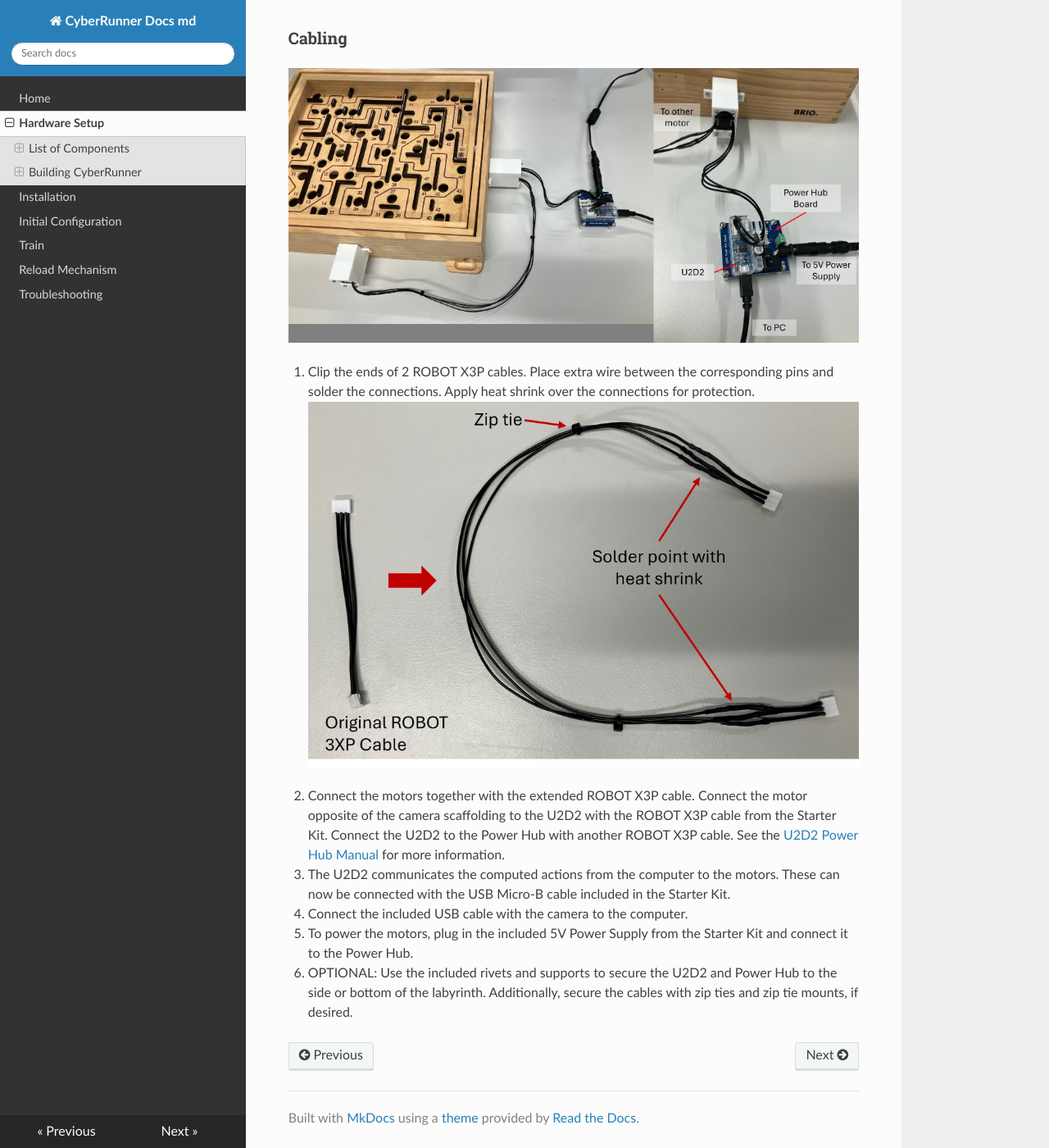
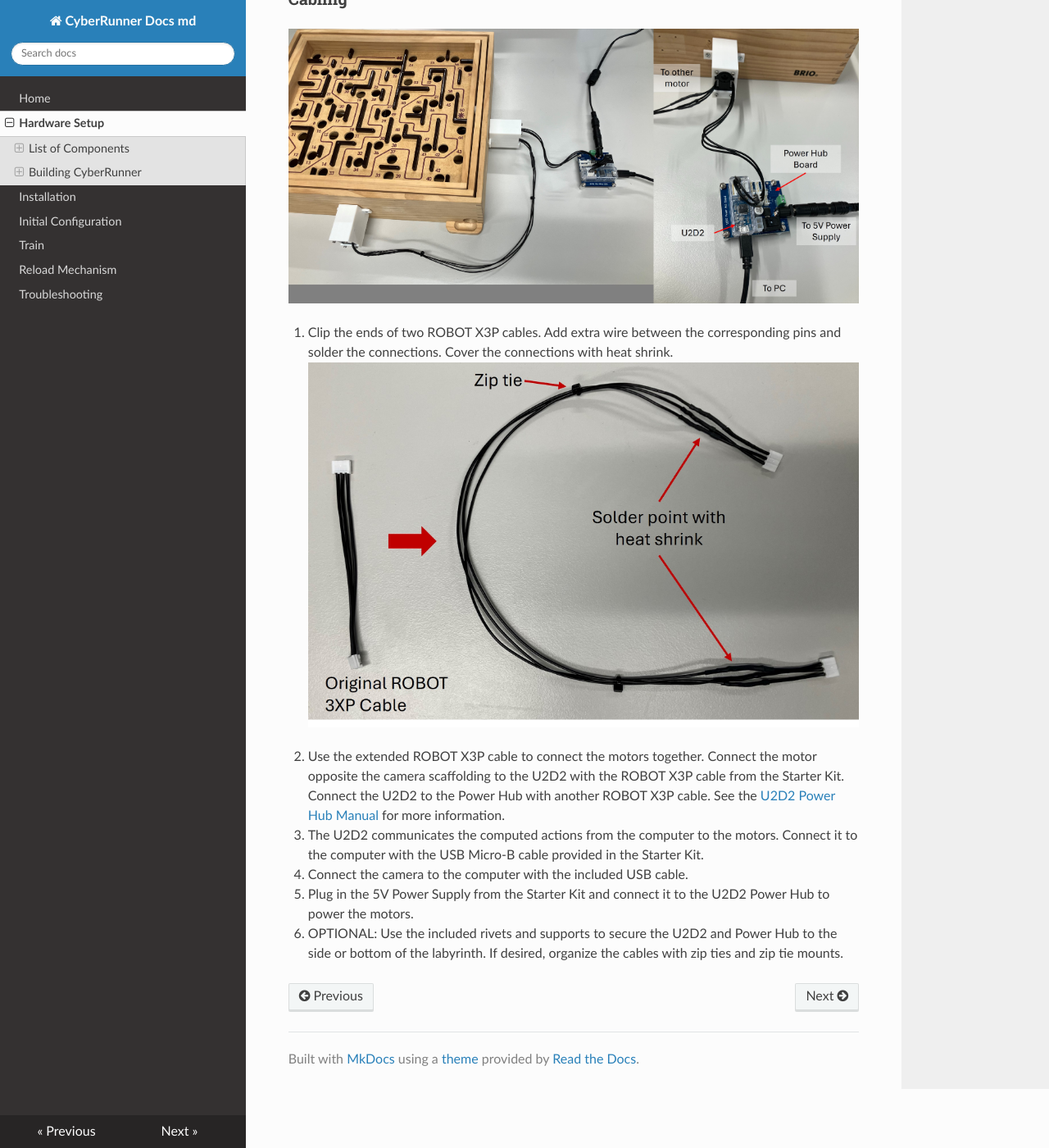
Before and after one commit to ckoethz/cyberrunner_docs_md, an MkDocs documentation site: the page built from docs/01_hardware_setup.md, in a window 1280 px wide and 1400 px high, scrolled down 5352 px. Shown: the whole window at 82% size. Built offline with MkDocs 1.6.1, drawn with Linux system fonts in a browser that asks for light colours; nearby versions of some CDN libraries; some of the changed text lies outside the part shown; grey boxes are pictures that could not be loaded.

Commit message:
Updated hardware page writing

```diff
--- a/docs/01_hardware_setup.md
+++ b/docs/01_hardware_setup.md
@@ -70,18 +70,18 @@
 
 ###  XL330-M077-T Motors
 
-1. Carefully remove the two knobs from the labyrinth by using a flathead screwdriver and pressing the knobs away from the labyrinth board. Slightly heating the knobs with a heat gun or a hairdryer will facilitate this process.
+1. Using a flathead screwdriver, carefully pry the two knobs off of the labyrinth. Applying heat to the knobs with a heat gun or hair dryer will facilitate this process.
 ![knobs](img/knobs.jpg)
 <br><br>
 
-2. Mount the motor couplers to the front of the motors using the M2x6 bolts included with the motors.
+2. Secure the motor couplers to the motors using the provided M2x6 bolts.
 ![newcouplers](img/newcouplings.jpg)
 <br><br>
 
-3. Drill pilot holes on the labyrinth for the motor housings.
+3. Drill pilot holes on the labyrinth to prepare for the installation of the motor housings.
 <br><br>
 
-4. Connect the motors to the shaft. You may need to slightly heat the couplers with a heat gun or hairdryer. Slide the 3D-printed housings over the motors and secure the motor housings to the labyrinth with the M3x10 bolts.
+4. Connect the motors to the labyrinth shafts. If necessary, slightly heat the couplers with a heat gun or hair dryer to assist with the fitting. Slide the 3D-printed housings over the motors and secure the motor housings to the labyrinth with the M3x10 bolts.
 ![newnuts](img/newhousing.jpg)
 <br><br>
 
@@ -117,19 +117,19 @@
 
 ### Camera
 
-The camera has to be have a stable view of the whole labyrinth. This can be done with a scaffolding made with 2020 T-slotted Aluminum and a custom camera mounting plate as described below.
+The camera has to be have a stable view of the whole labyrinth. This can be done with a scaffolding made with 2020 T-slotted Aluminum and a 3D-Printed camera mounting plate as described below.
 ![cameraparts](img/camera_scaffolding_parts.jpg)
 
 
-1. Mount the camera to the mounting plate with the M2x8 bolts and assmble the aluminum profiles as shown in the picture below. Note that the bottom of the 40 cm T-slotted aluminum must be tapped to fit the M5 bolt.
+1. Tap one end of the 40 cm T-slotted aluminum to fit a M5 bolt. Mount the camera to the mounting plate with four M2x8 bolts and assmble the aluminum profiles as shown in the picture.
 ![cameramount](img/cameramountnew.jpg)
 <br><br>
 
-2. Attach the camera assembly bracket to the labyrinth with the M2.5x10 bolts. Make sure it is centered! Note that the shaft for the knob on the opposite end is not centered with respect to the playing area.
+2. Secure the camera assembly bracket to the labyrinth using four M2.5x10 bolts. Ensure that the bracket is centered. Note that the shaft for the knob on the opposite end is not centered with respect to the playing area.
 ![camerabracket](img/camera_bracket.jpg)
 <br><br>
 
-3. Mount the camera assembly to the labyrinth board using the M3x8 bolts and M3 washers. If done correctly, the camera should be centered over the labyrinth board. Additionally, the distance between the bottom of the lens and the labyrinth playing surface should be approximately 25cm.
+3. Mount the camera assembly to the labyrinth board using three M3x8 bolts and M3 washers. Adjust the height of the camera so the distance between the bottom of the lens and the labyrinth playing area is approximately 25cm.
 ![camerafix](img/camerafixnew.jpg)
 
 <!-- !!! Warning
@@ -138,11 +138,11 @@
 
 ### Calibration Markers
 
-In the next step, we place blue markers on the labyrinth. These are used to estimate the inclination angles of the labyrinth playing surface.
+Next, blue markers are placed on the labyrinth to estimate the inclination angles of the labyrinth playing surface.
 
-1. Place the first four blue labels on the centers of the corners of the labyrinth playing surface. The diameter of the labels and the width of the edge are both 8mm, and thus the labels should align with the outer edges.
+1. Place the first four blue labels on the center of each corners of the labyrinth playing surface. The labels should align with the outer edges since the diameter of the labels and the width of the edge are both 8mm.
 <br><br>
-2. The next four blue labels are for the outer perimeter of the labyrinth. The centers of the labels should be 5cm from the edge of the game along the short sides of the labyrinth. See the image below.
+2. Place the next four blue labels on the outer perimeter of the labyrinth. The centers of each label should be 5cm from the edge of the game along the short sides of the labyrinth, as shown in the image below.
 <br><br>
 ![markers](img/markers.jpg)
 
@@ -151,21 +151,21 @@
 ![allcables](img/all_cabling.jpg)
 
 
-1. Clip the ends of 2 ROBOT X3P cables. Place extra wire between the corresponding pins and solder the connections. Apply heat shrink over the connections for protection.
+1. Clip the ends of two ROBOT X3P cables. Add extra wire between the corresponding pins and solder the connections. Cover the connections with heat shrink.
 ![extendedcable](img/extended_cable.jpg)
 <br><br>
 
-2. Connect the motors together with the extended ROBOT X3P cable. Connect the motor opposite of the camera scaffolding to the U2D2 with the ROBOT X3P cable from the Starter Kit. Connect the U2D2 to the Power Hub with another ROBOT X3P cable. See the <a href="https://emanual.robotis.com/docs/en/parts/interface/u2d2_power_hub/" target="_blank">U2D2 Power Hub Manual</a> for more information.
+2. Use the extended ROBOT X3P cable to connect the motors together. Connect the motor opposite the camera scaffolding to the U2D2 with the ROBOT X3P cable from the Starter Kit. Connect the U2D2 to the Power Hub with another ROBOT X3P cable. See the <a href="https://emanual.robotis.com/docs/en/parts/interface/u2d2_power_hub/" target="_blank">U2D2 Power Hub Manual</a> for more information.
 
 
-3. The U2D2 communicates the computed actions from the computer to the motors. These can now be connected with the USB Micro-B cable included in the Starter Kit.
+3. The U2D2 communicates the computed actions from the computer to the motors. Connect it to the computer with the USB Micro-B cable provided in the Starter Kit.
 
 
-4. Connect the included USB cable with the camera to the computer.
+4. Connect the camera to the computer with the included USB cable.
 
 
-4. To power the motors, plug in the included 5V Power Supply from the Starter Kit and connect it to the Power Hub.
+4. Plug in the 5V Power Supply from the Starter Kit and connect it to the U2D2 Power Hub to power the motors.
 
 
-5. OPTIONAL: Use the included rivets and supports to secure the U2D2 and Power Hub to the side or bottom of the labyrinth. Additionally, secure the cables with zip ties and zip tie mounts, if desired.
+5. OPTIONAL: Use the included rivets and supports to secure the U2D2 and Power Hub to the side or bottom of the labyrinth. If desired, organize the cables with zip ties and zip tie mounts.
 <!-- (TODO photo) -->
```
Also changed, not shown: other parts of docs/01_hardware_setup.md (+1 -1 lines).
